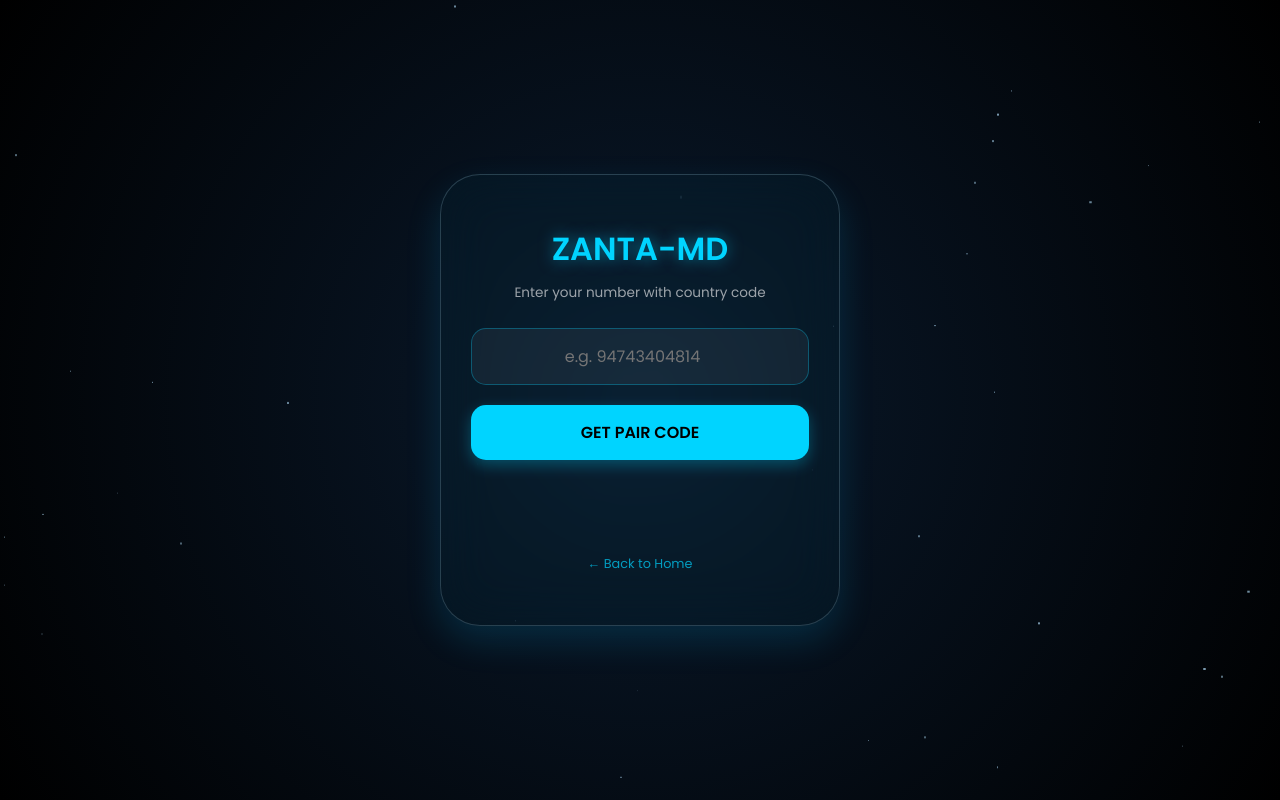
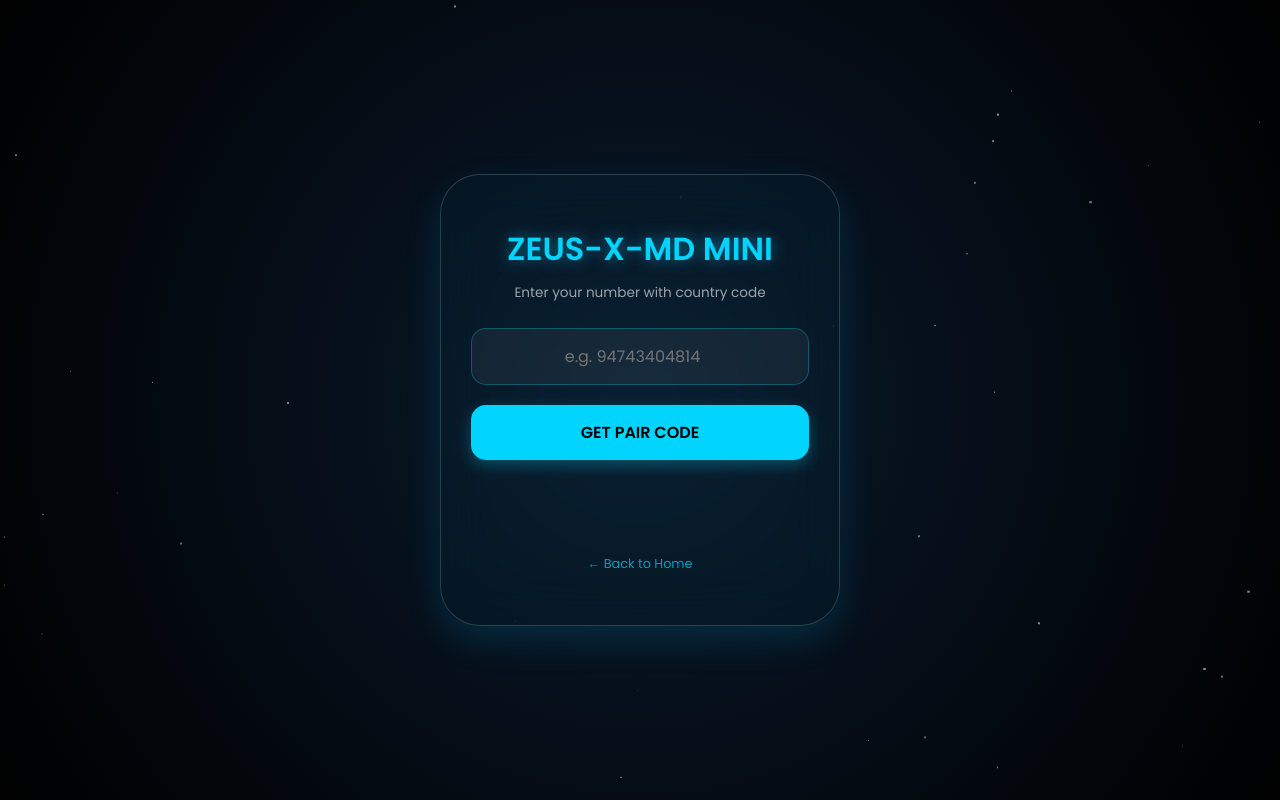
Before and after one commit to thinura-nethsara/ZEUS-X-MINI-PAIR, a website: page pair.html in a window 1280 px wide. Drawn offline with Linux system fonts and the light colour scheme.

Commit message:
Update pair.html

```diff
--- a/pair.html
+++ b/pair.html
@@ -3,7 +3,7 @@
 <head>
     <meta charset="UTF-8">
     <meta name="viewport" content="width=device-width, initial-scale=1.0">
-    <title>ZANTA-MD | Pairing</title>
+    <title>ZEUS-X-MD | Pairing</title>
     <link rel="stylesheet" href="https://cdnjs.cloudflare.com/ajax/libs/font-awesome/6.4.0/css/all.min.css">
     <link href="https://fonts.googleapis.com/css2?family=Poppins:wght@300;400;600&display=swap" rel="stylesheet">
     <style>
@@ -115,7 +115,7 @@
     <div class="stars-container" id="stars"></div>
 
     <div class="glass-box">
-        <h2>ZANTA-MD</h2>
+        <h2>ZEUS-X-MD MINI</h2>
         <p>Enter your number with country code</p>
 
         <input type="number" id="num" placeholder="e.g. 94743404814">
```
